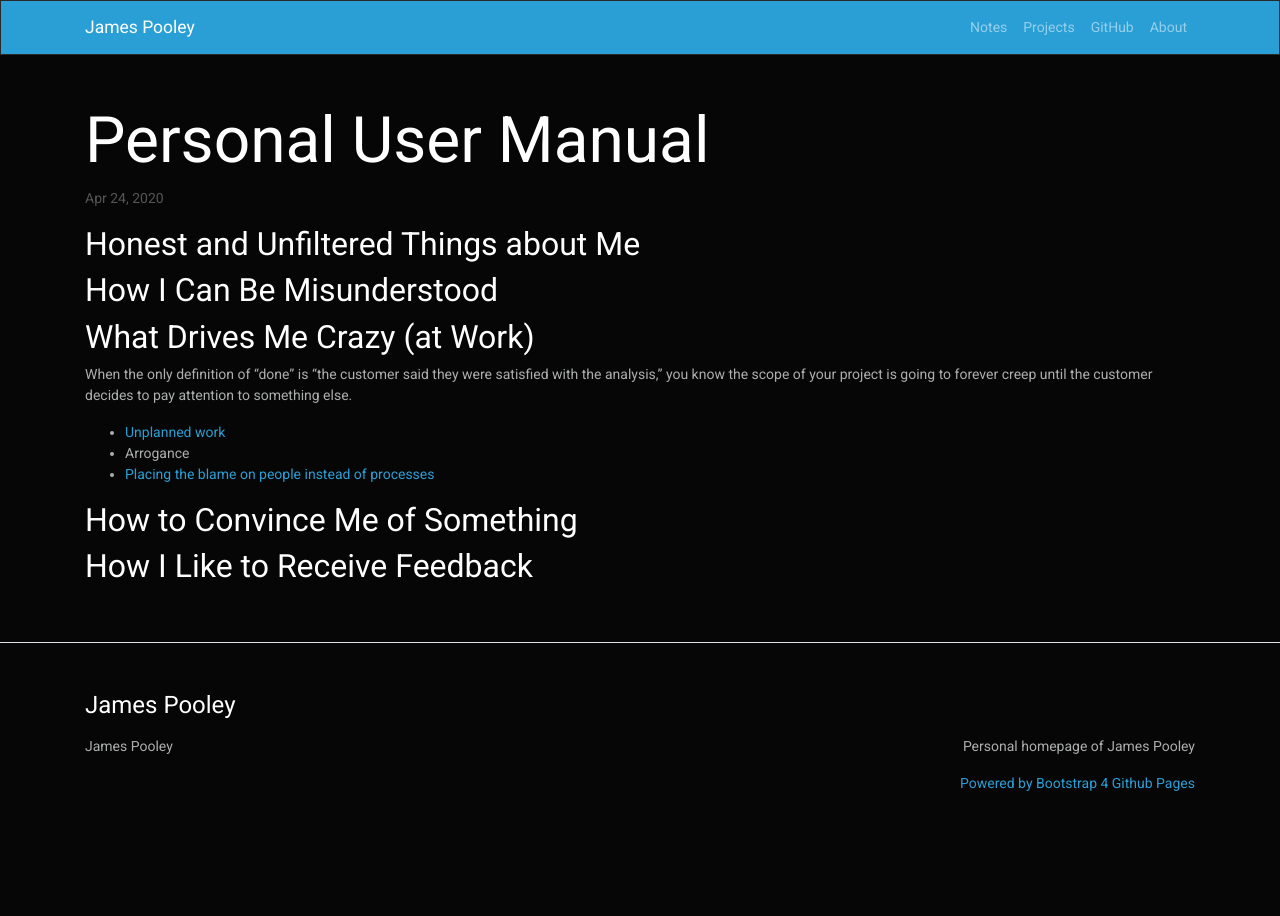
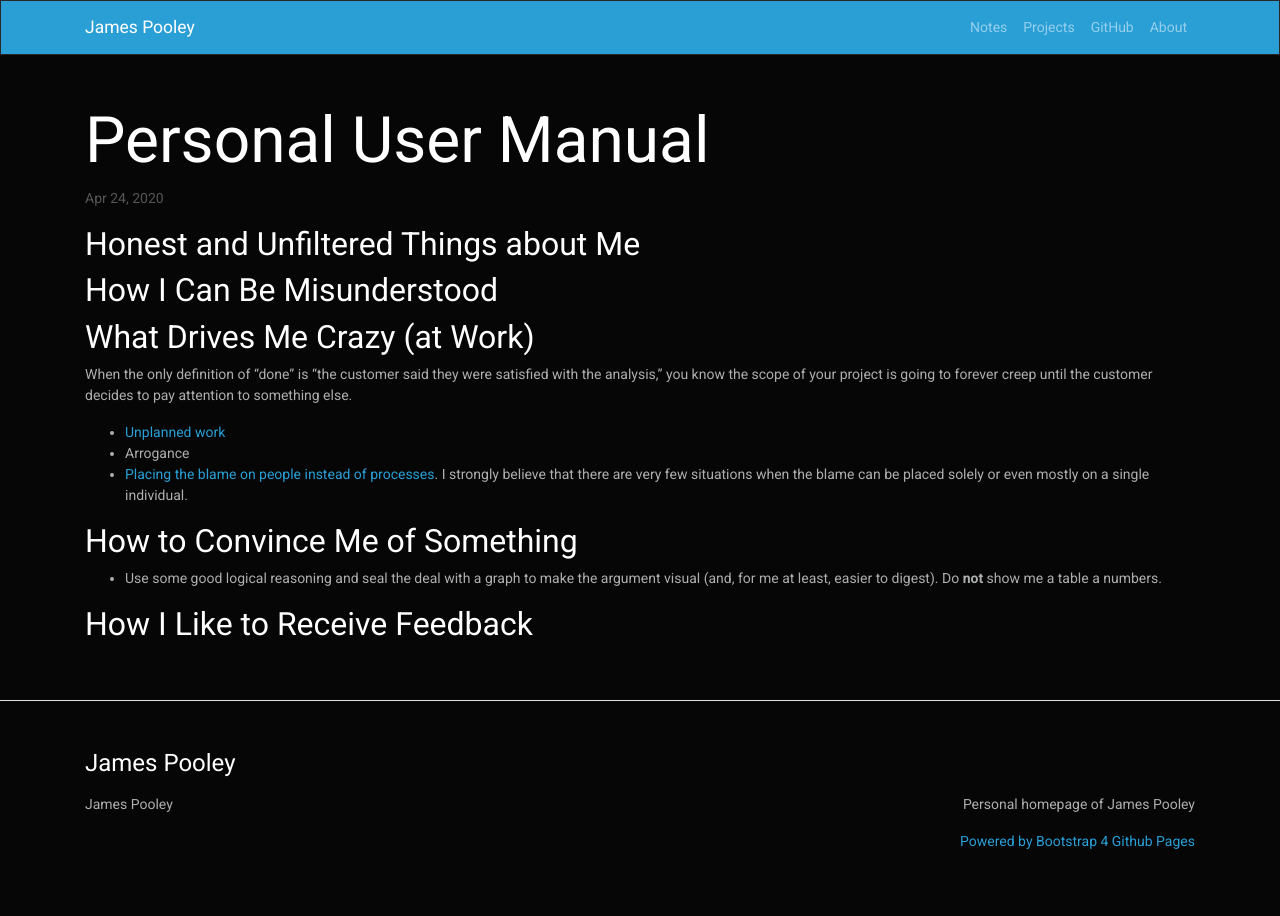
Before and after one commit to jamespooley/archived-jamespooley.github.io, a Jekyll site: the page built from _posts/2020-04-24-personal-user-manual.md, in a window 1280 px wide. Built offline with Jekyll 4.4.1, drawn with Linux system fonts in a browser that asks for light colours; our own code applies the rules of GitHub Pages for plain Markdown files.

Commit message:
Add convincing argument

```diff
--- a/_posts/2020-04-24-personal-user-manual.md
+++ b/_posts/2020-04-24-personal-user-manual.md
@@ -8,8 +8,14 @@
 
 * [Unplanned work](https://hackernoon.com/the-damaging-effects-of-unplanned-work-e28623e06657)
 * Arrogance
-* [Placing the blame on people instead of processes](https://extfiles.etsy.com/DebriefingFacilitationGuide.pdf)
+* [Placing the blame on people instead of processes](https://extfiles.etsy.com/DebriefingFacilitationGuide.pdf). I strongly believe that there are very
+few situations when the blame can be placed solely or even mostly on
+a single individual.
 
 #### How to Convince Me of Something
 
+* Use some good logical reasoning and seal the deal with a graph to make
+the argument visual (and, for me at least, easier to digest). Do **not** show
+me a table a numbers.
+
 #### How I Like to Receive Feedback
```
